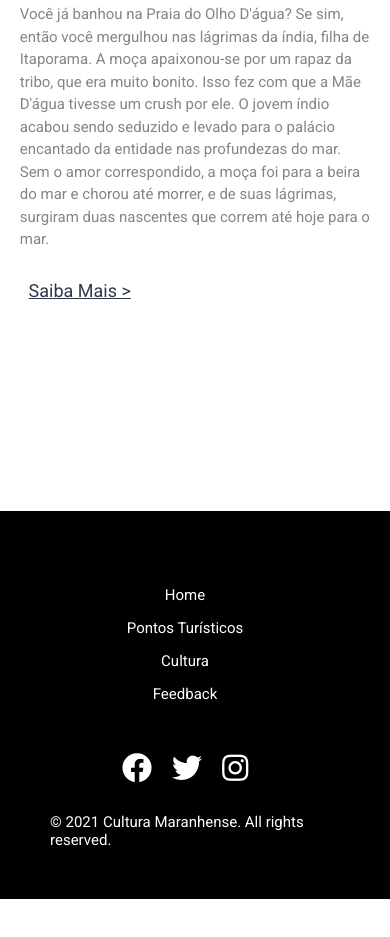
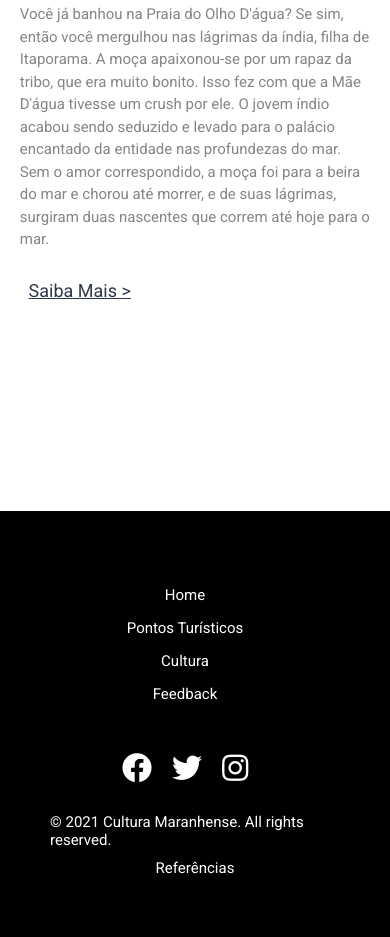
Before and after one commit to Puidor/culturamaranhense, a plain HTML site: page cultura.html in a window 390 px wide. Shown: the part 4844-5781 px from the top of the page. Before the commit the page ends 5743 px from the top, so only its background shows below. Drawn offline with Linux system fonts and the light colour scheme.

Commit message:
Referencias

```diff
--- a/cultura.html
+++ b/cultura.html
@@ -310,6 +310,7 @@
           <a href="#"><i class="fab fa-instagram fa-2x"></i></a>
         </div>
         <span>© 2021 Cultura Maranhense. All rights reserved.</span>
+        <span><a href="./referencias.txt" target="_blank">Referências</a></span>
       </div>
     </footer>
 
--- a/estilos/footer-mobile.css
+++ b/estilos/footer-mobile.css
@@ -18,4 +18,9 @@
     margin-top: 5rem;
     margin-bottom: 1rem;
   }
+
+  .footer-right > span {
+    align-self: center;
+    margin-bottom: 1rem;
+  }
 }
--- a/estilos/footer.css
+++ b/estilos/footer.css
@@ -33,6 +33,7 @@ footer {
   display: flex;
   flex-direction: column;
   align-items: flex-end;
+  justify-content: center;
 }
 .footer-social {
   display: flex;
@@ -52,3 +53,7 @@ footer {
 .footer-social i:hover {
   transform: scale(1.3);
 }
+
+.footer-right > span {
+  margin-bottom: 1rem;
+}
```
Also changed, not shown: index.html (+1 -0 lines), pontos-turisticos.html (+1 -0 lines), referencias.txt (added).
